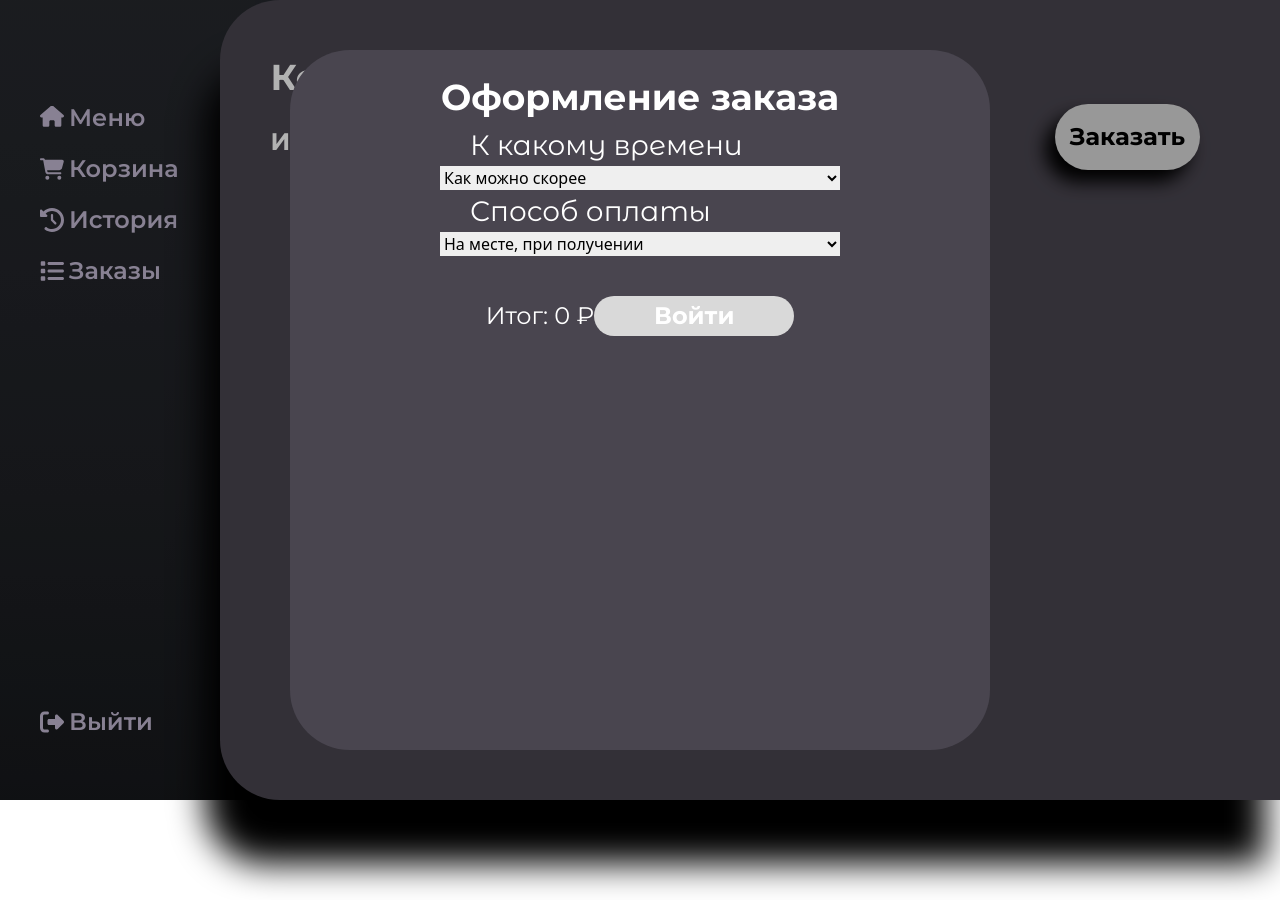
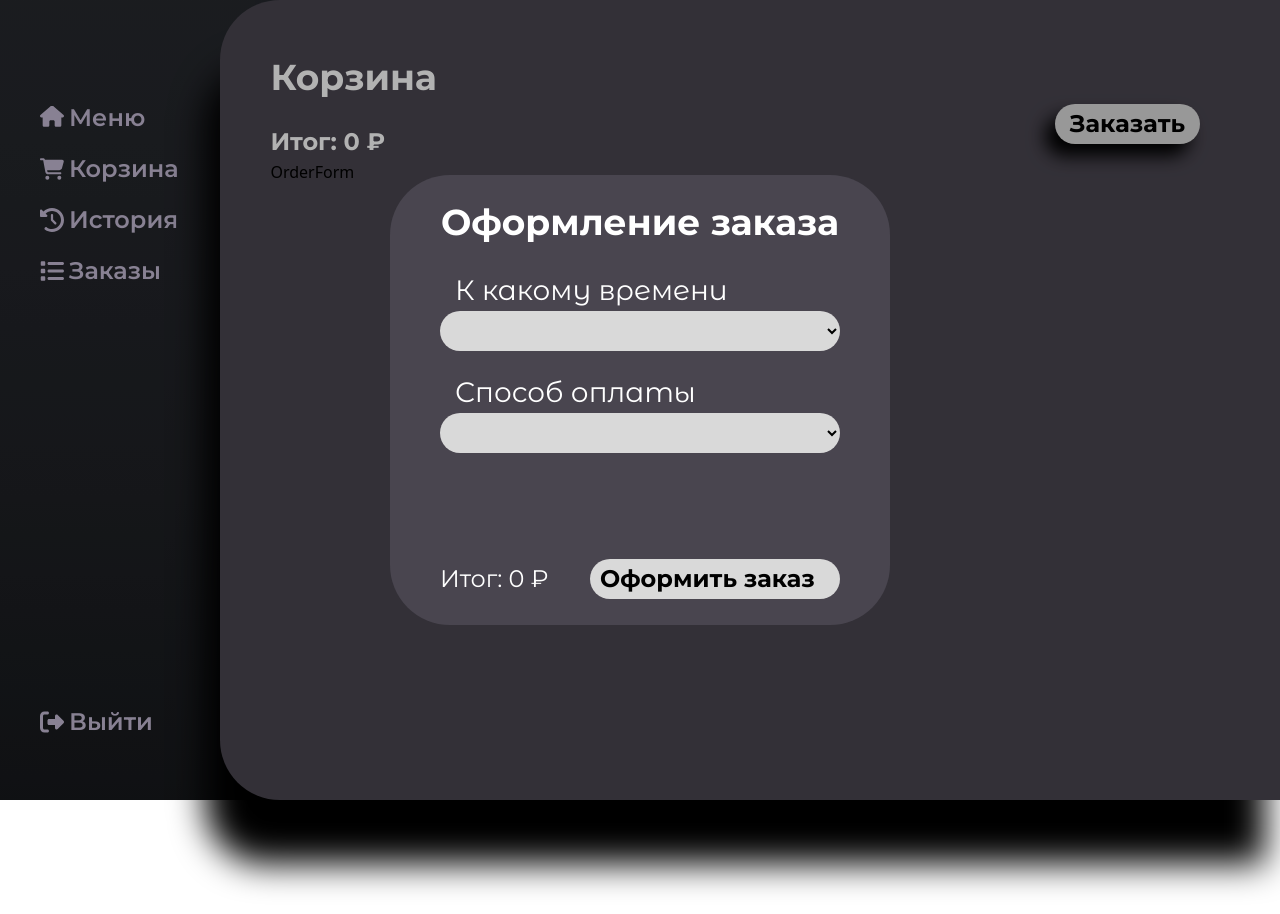
Before and after one commit to ChaosAttractor/coursework-ordering-food, a Vue app in the folder frontend/: page /dashboard/cart in a window 1280 px wide. Both pictures are taken after a click on the element "Заказать". Built offline with nearby package versions, Linux system fonts and the light colour scheme.

Commit message:
now u can send an order

```diff
--- a/frontend/src/components/Modal.vue
+++ b/frontend/src/components/Modal.vue
@@ -1,21 +1,26 @@
 <template>
   <Teleport to="body">
     <div
-      v-if="show"
+      v-if="orderStore.showModal"
+      @click="close"
       class="fixed top-0 left-0 right-0 bottom-0 z-[999] bg-black-30 flex justify-center items-center"
     >
       <div
-        class="w-[700px] h-[700px] text-white bg-gray-primary rounded-[60px]"
+        @click.stop
+        class="w-[500px] h-[450px] text-white bg-gray-primary rounded-[60px]"
       >
         <slot></slot>
-        <!-- <button @click="$emit('close')">/</button> -->
       </div>
     </div>
   </Teleport>
 </template>
 
 <script setup>
-const props = defineProps({
-  show: Boolean,
-});
+import { useOrderStore } from "../store/OrderStore";
+
+const orderStore = useOrderStore();
+
+const close = () => {
+  orderStore.showModal = false;
+};
 </script>
--- a/frontend/src/components/OrderForm.vue
+++ b/frontend/src/components/OrderForm.vue
@@ -1,41 +1,53 @@
 <template>
   <div class="flex justify-center items-center flex-col">
-    <p class="font-montserrat font-bold text-[36px] color-white mt-[20px]">
+    <p class="font-montserrat font-bold text-[36px] color-white my-[20px]">
       Оформление заказа
     </p>
     <div class="flex justify-center">
-      <div class="flex flex-col items-center w-[400px]">
+      <div
+        class="flex flex-col items-center justify-between w-[400px] h-[400px]"
+      >
+        <div>
           <label
             for="time"
-          class="pl-[30px] text-white text-[28px] self-start font-montserrat-alt"
+            class="pl-[15px] text-white text-[28px] self-start font-montserrat-alt"
           >
             К какому времени
           </label>
-        <select name="time" class="text-black w-full">
+          <select
+            name="time"
+            v-model="timeSelect"
+            class="text-black w-[400px] bg-alt-white h-[40px] rounded-[60px] text-[24px] px-[10px] mb-[20px] font-montserrat-alt"
+          >
             <option v-for="time in timeArr" :key="time.id">
               {{ time.title }}
             </option>
           </select>
           <label
             for="payment"
-          class="pl-[30px] text-white text-[28px] self-start font-montserrat-alt"
+            class="pl-[15px] text-white text-[28px] self-start font-montserrat-alt"
           >
             Способ оплаты
           </label>
-        <select name="payment" class="text-black w-full">
+          <select
+            name="payment"
+            v-model="paymentSelect"
+            class="text-black w-[400px] bg-alt-white h-[40px] rounded-[60px] text-[24px] px-[10px] font-montserrat-alt"
+          >
             <option v-for="method in paymentArr" :key="method.id">
               {{ method.title }}
             </option>
           </select>
-        <div class="flex justify-between items-center">
+        </div>
+        <div class="w-full flex justify-between items-center mb-[30px]">
           <p class="font-montserrat text-[24px]">
             Итог: {{ cartStore.total }} ₽
           </p>
           <button
-            @click="login"
-            class="w-[200px] bg-none bg-alt-white h-[40px] rounded-[60px] text-[24px] px-[10px] my-[40px] font-bold font-montserrat"
+            @click="createOrder"
+            class="w-[250px] bg-none bg-alt-white h-[40px] flex items-center rounded-[60px] text-[24px] px-[10px] my-[40px] font-bold font-montserrat text-black"
           >
-            Войти
+            Оформить заказ
           </button>
         </div>
       </div>
@@ -46,8 +58,38 @@
 <script setup>
 import { ref } from "vue";
 import { useCartStore } from "../store/CartStore";
+import { useOrderStore } from "../store/OrderStore";
+import axios from "axios";
 
 const cartStore = useCartStore();
+const orderStore = useOrderStore();
+
 const timeArr = ref([{ id: 1, title: "Как можно скорее" }]);
 const paymentArr = ref([{ id: 1, title: "На месте, при получении" }]);
+const timeSelect = ref({});
+const paymentSelect = ref({});
+
+const createOrder = () =>
+  axios
+    .post(
+      "http://localhost:3000/order-list",
+      {
+        list_item: cartStore.cartItems,
+        status: 1,
+        date: new Date().toISOString(),
+        price: cartStore.total,
+        payment_method: 1,
+      },
+      {
+        withCredentials: true,
+        "Access-Control-Allow-Origin": "http://localhost:3000/order-list",
+      }
+    )
+    .then((res) => {
+      cartStore.cartItems = [];
+      orderStore.orderId = res.data.order_id;
+    })
+    .catch((error) => {
+      console.log(error);
+    });
 </script>
--- /dev/null
+++ b/frontend/src/components/OrderInfo.vue
@@ -0,0 +1,42 @@
+<template>
+  <div class="flex justify-center items-center flex-col">
+    <p class="font-montserrat font-bold text-[36px] color-white my-[20px]">
+      Заказ № {{ orderStore.orderId }}
+    </p>
+    <div class="flex justify-center">
+      <div
+        class="flex flex-col items-center justify-between w-[400px] h-[400px]"
+      >
+        <div
+          class="font-montserrat font-bold text-[24px] flex flex-col justify-between"
+        >
+          <p>Ожидайте готовности заказа</p>
+          <div class="my-[20px]">
+            <p>Чтобы получить заказ:</p>
+            <p>Покажите № заказа на кассе для получения своего заказа</p>
+          </div>
+          <p>Статус: принят</p>
+        </div>
+        <div class="w-full flex justify-center items-center mb-[30px]">
+          <button
+            @click="close"
+            class="w-[200px] bg-none bg-alt-white h-[40px] flex justify-center rounded-[60px] text-[24px] px-[10px] my-[40px] font-bold font-montserrat text-black"
+          >
+            Закрыть
+          </button>
+        </div>
+      </div>
+    </div>
+  </div>
+</template>
+
+<script setup>
+import { ref } from "vue";
+import { useOrderStore } from "../store/OrderStore";
+
+const orderStore = useOrderStore();
+
+const close = () => {
+  orderStore.showModal = false;
+};
+</script>
--- /dev/null
+++ b/frontend/src/store/OrderStore.js
@@ -0,0 +1,10 @@
+import { defineStore } from "pinia";
+import { ref } from "vue";
+
+export const useOrderStore = defineStore("OrderStore", () => {
+  const orderId = ref(0);
+  const orderPage = ref("OrderForm");
+  const showModal = ref(false);
+
+  return { orderId, orderPage, showModal };
+});
--- a/frontend/src/views/CartView.vue
+++ b/frontend/src/views/CartView.vue
@@ -6,15 +6,16 @@
         Итог: {{ cartStore.total }} ₽
       </p>
       <p
-        class="mr-[30px] font-montserrat text-[24px] p-[15px] font-bold bg-alt-white shadow-sidebar rounded-[60px] cursor-pointer"
-        @click="showModal = true"
+        class="mr-[30px] h-[40px] flex items-center font-montserrat text-[24px] p-[15px] font-bold bg-alt-white shadow-sidebar rounded-[60px] cursor-pointer"
+        @click="orderStore.showModal = true"
       >
         Заказать
       </p>
     </div>
-    <Modal :show="showModal" @close="showModal = false">
+    <Modal>
       <component :is="OrderForm"></component>
     </Modal>
+    {{ orderStore.orderPage }}
     <CartList class="mt-[30px] w-full" />
   </div>
 </template>
@@ -25,7 +26,9 @@ import CartList from "../components/CartList.vue";
 import Modal from "../components/Modal.vue";
 import { ref } from "vue";
 import OrderForm from "../components/OrderForm.vue";
+import OrderInfo from "../components/OrderInfo.vue";
+import { useOrderStore } from "../store/OrderStore";
 
 const cartStore = useCartStore();
-const showModal = ref(false);
+const orderStore = useOrderStore();
 </script>
```
Also changed, not shown: 2 other files (tests, documents, lock files or other folders). Lines whose indentation alone changed are shown as unchanged.
